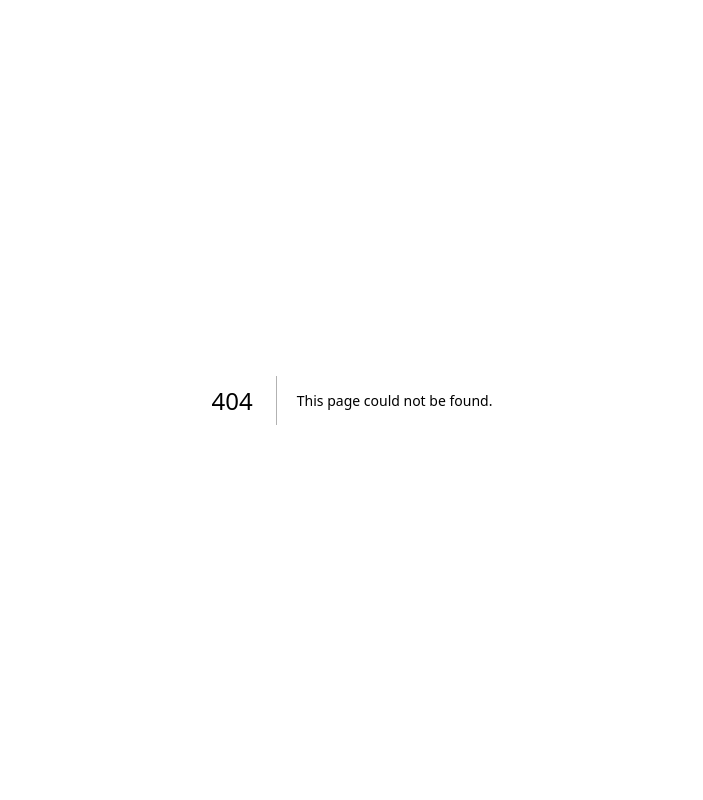
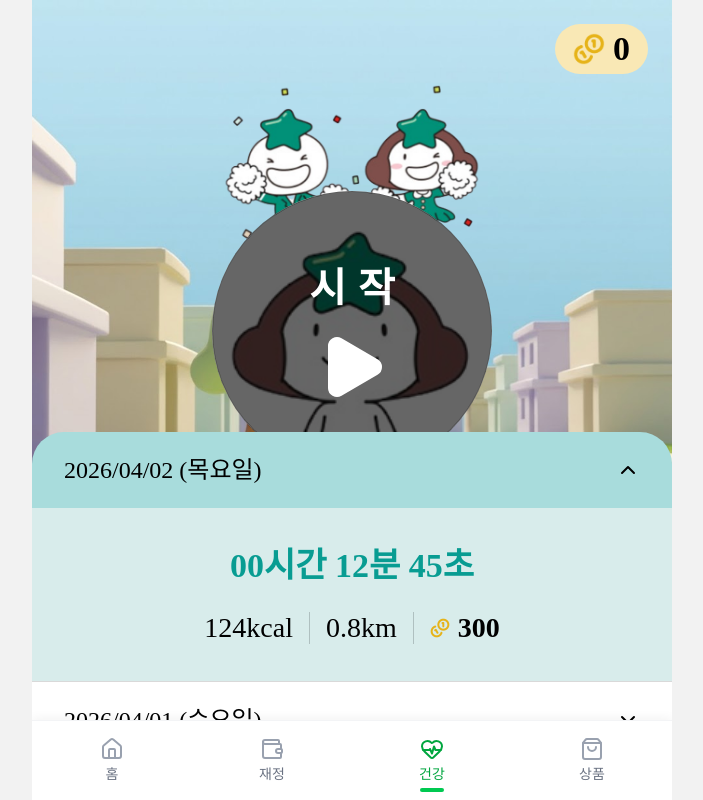
Before and after one commit to My-Golden-Kids/MGK, a Next.js app in the folder FE/: page /health/walk in a window 1280 px wide. Before the commit this address had no page. Shown: the whole page, without its empty margins (288-991 px from the left). Built offline with nearby package versions, Linux system fonts and the light colour scheme.

Commit message:
feat: 산책 화면 구현 완성

```diff
--- a/FE/app/health/page.tsx
+++ b/FE/app/health/page.tsx
@@ -1,14 +1,20 @@
+'use client';
+
 import { BottomNavigation } from '@/components/common/BottomNavigation';
 import { HealthButton } from '@/components/health/HealthButton';
 import { Footprints, NotebookPen, Syringe } from 'lucide-react';
+import { useRouter } from 'next/navigation';
 
 export default function HealthPage() {
+  const router = useRouter();
+
   return (
     <div className="flex min-h-dvh flex-col bg-white">
       <main className="flex flex-1 items-center justify-center px-6 py-6">
         <section className="grid w-full max-w-[596px] grid-cols-2 gap-[20px]">
           <HealthButton
             className="col-span-2"
+            onClick={() => router.push('/health/walk')}
             variant="green"
             size="wide"
             icon={<Footprints />}
--- /dev/null
+++ b/FE/app/health/walk/page.tsx
@@ -0,0 +1,76 @@
+'use client';
+
+import { BottomNavigation } from '@/components/common/BottomNavigation';
+import MoneyBadge from '@/components/health/walk/MoneyBadge';
+import WalkSummaryPanel from '@/components/health/walk/WalkSummaryPanel';
+import PetProfileImage from '@/components/home/pet/PetProfileImage';
+import { Pause, Play, Square } from 'lucide-react';
+import Image from 'next/image';
+import { useState } from 'react';
+
+const overlayLabels = ['시작', '일시정지', '정지'] as const;
+const overlayIcons = [Play, Pause, Square] as const;
+
+export default function WalkPage() {
+  const [overlayLabelIndex, setOverlayLabelIndex] = useState(0);
+  const overlayLabel = overlayLabels[overlayLabelIndex];
+  const OverlayIcon = overlayIcons[overlayLabelIndex];
+
+  return (
+    <div className="flex h-dvh flex-col overflow-hidden bg-white">
+      <main className="relative flex-1 overflow-hidden">
+        <section className="relative">
+          <Image
+            src="/images/health/health_bg.png"
+            alt="산책 배경"
+            width={1440}
+            height={720}
+            priority
+            sizes="100vw"
+            className="h-auto w-full object-cover"
+          />
+          <div className="absolute top-6 right-6 z-20">
+            <MoneyBadge amount={0} />
+          </div>
+          <div className="absolute inset-0 flex items-center justify-center">
+            <div className="relative flex h-[220px] w-[220px] items-center justify-center md:h-[280px] md:w-[280px] lg:h-[320px] lg:w-[320px]">
+              <div className="absolute -top-15 left-1/2 w-[200px] -translate-x-1/2 md:-top-18 lg:-top-22 md:w-[230px] lg:w-[260px]">
+                <Image
+                  src="/images/health/byeols.png"
+                  alt=""
+                  width={264}
+                  height={264}
+                  className="h-auto w-full object-contain"
+                />
+              </div>
+              <div
+                className="relative z-10 h-[180px] w-[180px] cursor-pointer md:h-[240px] md:w-[240px] lg:h-[280px] lg:w-[280px]"
+                onClick={() =>
+                  setOverlayLabelIndex((prev) =>
+                    (prev + 1) % overlayLabels.length,
+                  )
+                }
+              >
+                <PetProfileImage className="h-[180px] w-[180px] cursor-pointer md:h-[240px] md:w-[240px] lg:h-[280px] lg:w-[280px]" />
+                <div className="pointer-events-none absolute inset-0 flex flex-col items-center justify-center rounded-full bg-black/60 text-center font-bold text-white text-[28px] sm:text-[28px] md:text-[34px] lg:text-[40px]">
+                  <span className="flex items-center justify-center gap-[5px] sm:gap-[5px] md:gap-[10px] lg:gap-[12px]">
+                    {Array.from(overlayLabel).map((character, index) => (
+                      <span key={`${character}-${index}`}>{character}</span>
+                    ))}
+                  </span>
+                  <OverlayIcon className="mt-3 h-12 w-12 fill-white stroke-white md:h-15 md:w-15 lg:h-18 lg:w-18" />
+                </div>
+              </div>
+            </div>
+          </div>
+        </section>
+
+        <div className="absolute right-0 bottom-0 left-0 z-30 h-[60%] overflow-hidden sm:h-[60%] md:h-[52%] lg:h-[40%]">
+          <WalkSummaryPanel />
+        </div>
+      </main>
+
+      <BottomNavigation />
+    </div>
+  );
+}
--- a/FE/components/health/walk/MoneyBadge.tsx
+++ b/FE/components/health/walk/MoneyBadge.tsx
@@ -9,16 +9,16 @@ export default function MoneyBadge({
 }: MoneyBadgeProps) {
   return (
     <div
-      className={`inline-flex items-center gap-2 rounded-full bg-[#F9E8B5] px-2.5 py-1.5 md:px-3.5 md:py-2 lg:px-4.5 lg:py-2.5 ${className}
+      className={`inline-flex items-center gap-2 rounded-full bg-[#F9E8B5] px-2.5 py-1.5 md:px-3.5 md:py-2 lg:px-4.5 lg:py-2 ${className}
       `}
     >
       <img
         src="/images/health/icon_hana_money.png"
         alt="하나머니 아이콘"
-        className="h-3 w-3 md:h-4 md:w-4 lg:h-5 lg:w-5"
+        className="h-5 w-5 sm:h-5 sm:w-5 md:h-6.5 md:w-6.5 lg:h-8 lg:w-8"
       />
 
-      <span className="font-bold text-[14px] text-black leading-none md:text-[18px] lg:text-[22px]">
+      <span className="font-bold text-[20px] text-black leading-none sm:text-[20px] md:text-[28px] lg:text-[34px]">
         {amount.toLocaleString()}
       </span>
     </div>
--- /dev/null
+++ b/FE/components/health/walk/WalkSummaryPanel.tsx
@@ -0,0 +1,101 @@
+'use client';
+
+import { ChevronDown } from 'lucide-react';
+import { useState } from 'react';
+
+const walkHistory = [
+  {
+    date: '2026/04/02 (목요일)',
+    duration: '00시간 12분 45초',
+    kcal: '124kcal',
+    distance: '0.8km',
+    point: '300',
+  },
+  {
+    date: '2026/04/01 (수요일)',
+    duration: '00시간 10분 18초',
+    kcal: '101kcal',
+    distance: '0.7km',
+    point: '250',
+  },
+  {
+    date: '2026/03/31 (화요일)',
+    duration: '00시간 15분 02초',
+    kcal: '136kcal',
+    distance: '1.0km',
+    point: '340',
+  },
+];
+
+export default function WalkSummaryPanel() {
+  const [openIndex, setOpenIndex] = useState<number | null>(0);
+
+  const handleToggle = (index: number) => {
+    setOpenIndex((prev) => (prev === index ? null : index));
+  };
+
+  return (
+    <section className="relative h-full overflow-y-auto overflow-x-hidden rounded-t-[32px] bg-white [scrollbar-width:none] [&::-webkit-scrollbar]:hidden">
+      <div className="bg-white">
+        {walkHistory.map((record, index) => {
+          const isOpen = openIndex === index;
+
+          return (
+            <div key={record.date} className="border-b border-[#D9D9D9]">
+              <button
+                type="button"
+                onClick={() => handleToggle(index)}
+                className={`flex w-full cursor-pointer items-center justify-between px-8 py-5 text-left transition-colors ${
+                  isOpen ? 'bg-[#A8DCDC]' : 'bg-white hover:bg-[#F4F7F7]'
+                }`}
+              >
+                <span className="text-[18px] text-black md:text-[20px] lg:text-[24px]">
+                  {record.date}
+                </span>
+                <ChevronDown
+                  className={`h-6 w-6 cursor-pointer text-black transition-transform duration-300 ${
+                    isOpen ? 'rotate-180' : ''
+                  }`}
+                />
+              </button>
+
+              <div
+                className={`grid overflow-hidden transition-all duration-300 ease-out ${
+                  isOpen ? 'grid-rows-[1fr] opacity-100' : 'grid-rows-[0fr] opacity-0'
+                }`}
+              >
+                <div className="min-h-0">
+                  <div className="bg-[#D8ECEB] px-8 py-8 text-center">
+                    <p className="text-[24px] font-bold text-[#089C92] md:text-[28px] lg:text-[34px]">
+                      {record.duration}
+                    </p>
+                    <div className="mt-4 flex items-center justify-center text-black">
+                      <span className="text-[24px] font-medium md:text-[28px]">
+                        {record.kcal}
+                      </span>
+                      <span className="mx-4 h-8 w-px bg-[#AFC0C0]" />
+                      <span className="text-[24px] font-medium md:text-[28px]">
+                        {record.distance}
+                      </span>
+                      <span className="mx-4 h-8 w-px bg-[#AFC0C0]" />
+                      <div className="flex items-center gap-2">
+                        <img
+                          src="/images/health/icon_hana_money.png"
+                          alt="하나머니 아이콘"
+                          className="h-5 w-5"
+                        />
+                        <span className="text-[24px] font-bold md:text-[28px]">
+                          {record.point}
+                        </span>
+                      </div>
+                    </div>
+                  </div>
+                </div>
+              </div>
+            </div>
+          );
+        })}
+      </div>
+    </section>
+  );
+}
```
Also changed, not shown: FE/public/images/health/byeols.png (added), FE/public/images/health/health_bg.png (added).
